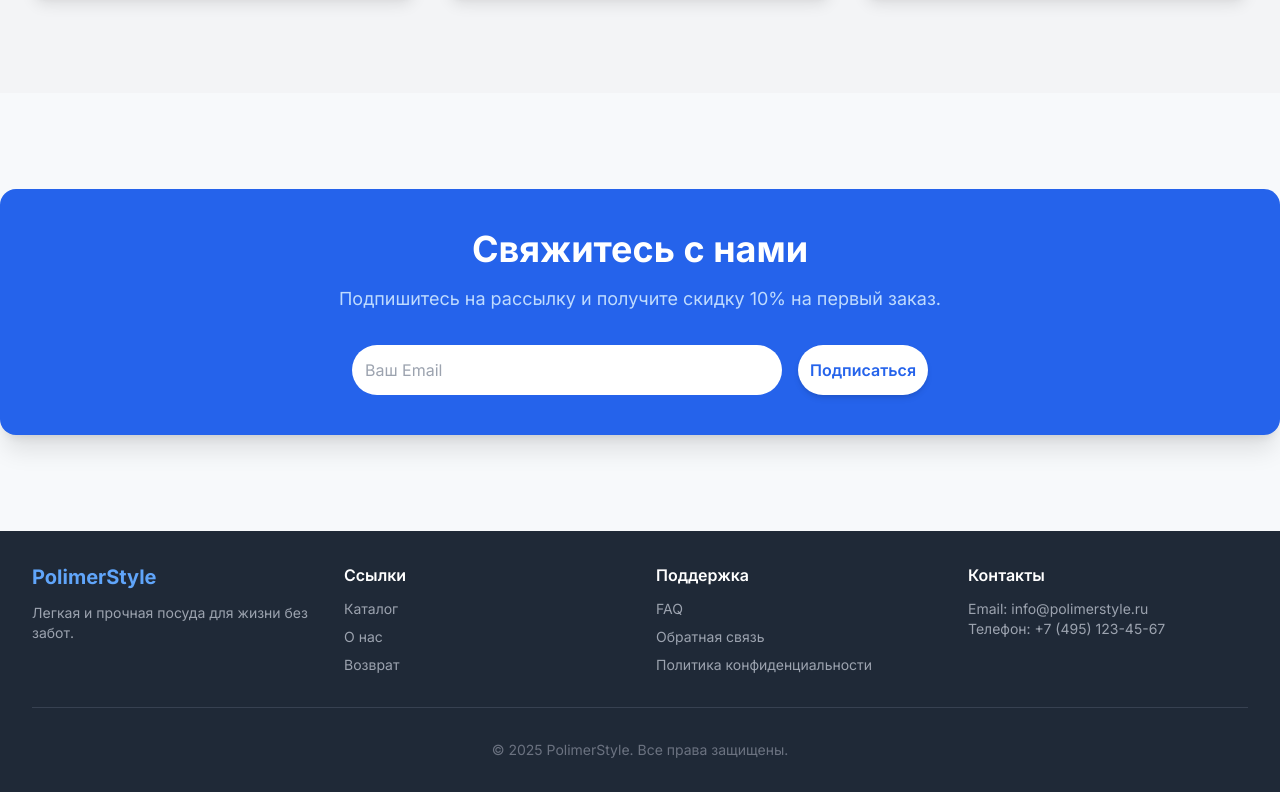
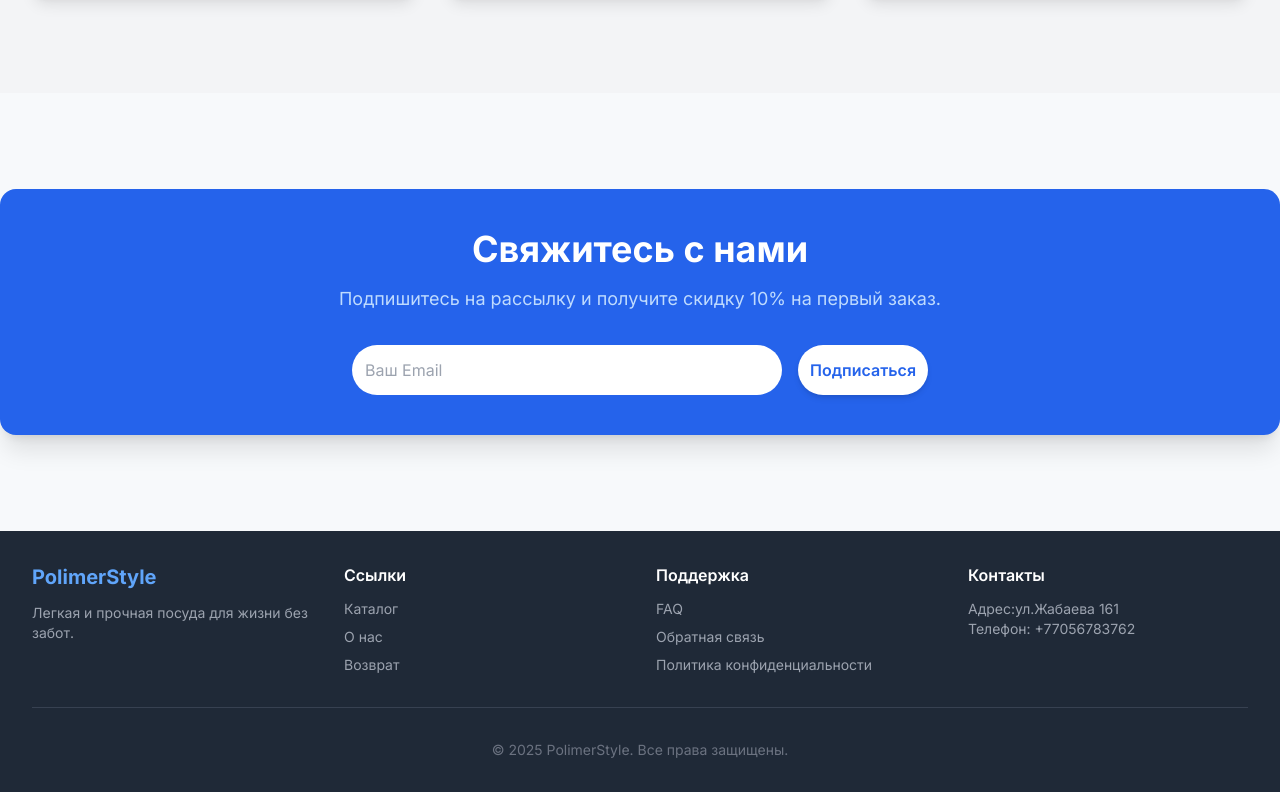
Before and after one commit to vadyn76/polimerstyle, a plain HTML site: page index.html in a window 1280 px wide. Shown: the part 1881-2673 px from the top of the page. Drawn offline with nearby package versions, Linux system fonts and the light colour scheme.

Commit message:
Fix HTML structure and add contact information

```diff
--- a/index.html
+++ b/index.html
@@ -300,8 +300,8 @@
                     <!-- Col 4: Contact -->
                     <div>
                         <h4 class="font-semibold mb-3">Контакты</h4>
-                        <p class="text-sm text-gray-400">Email: info@polimerstyle.ru</p>
-                        <p class="text-sm text-gray-400">Телефон: +7 (495) 123-45-67</p>
+                        <p class="text-sm text-gray-400">Адрес:ул.Жабаева 161</p>
+                        <p class="text-sm text-gray-400">Телефон: +77056783762</p>
                     </div>
 
                 </div>
@@ -322,4 +322,5 @@
         };
     </script>
 </body>
+
 </html>
```
